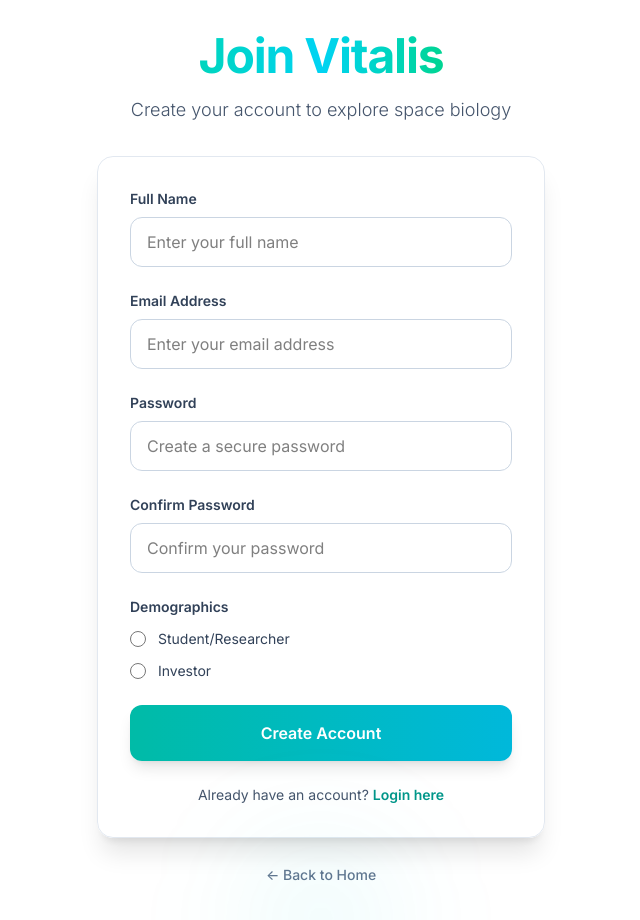
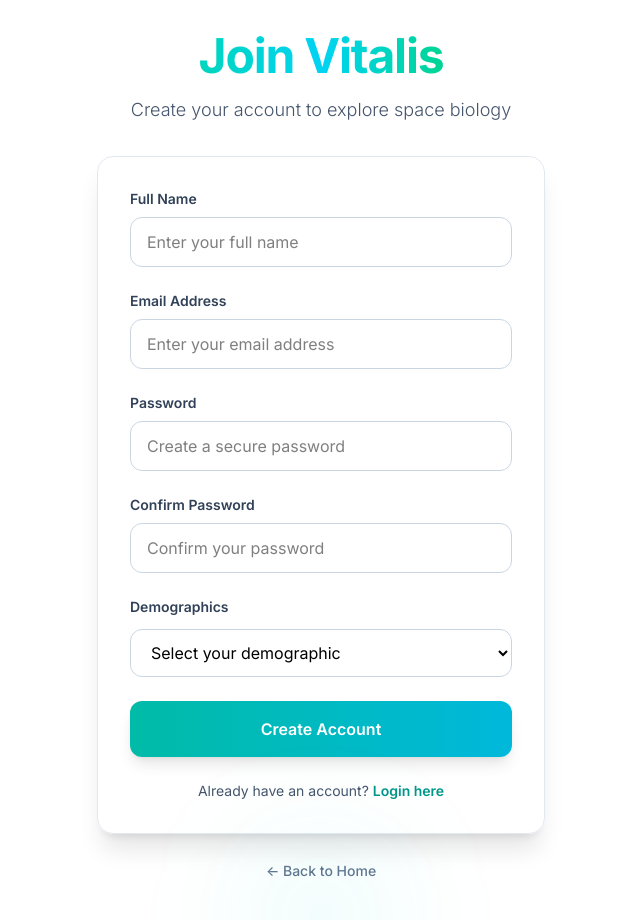
Before and after one commit to ARTariqDev/Vitalis, a Next.js app: page /signup in a window 1280 px wide. Shown: the top 920 px of the page, without its empty margins (319-959 px from the left). Built offline with nearby package versions, Linux system fonts and the light colour scheme.

Commit message:
made login and signup routes backend

```diff
--- a/package.json
+++ b/package.json
@@ -8,9 +8,11 @@
     "start": "next start"
   },
   "dependencies": {
+    "bcryptjs": "^3.0.2",
+    "mongodb": "^6.20.0",
+    "next": "15.5.4",
     "react": "19.1.0",
-    "react-dom": "19.1.0",
-    "next": "15.5.4"
+    "react-dom": "19.1.0"
   },
   "devDependencies": {
     "@tailwindcss/postcss": "^4",
--- /dev/null
+++ b/src/app/api/_db.js
@@ -0,0 +1,24 @@
+import { MongoClient } from 'mongodb';
+
+const uri = process.env.MONGODB_URI;
+const options = {};
+
+let client;
+let clientPromise;
+
+if (!process.env.MONGODB_URI) {
+  throw new Error('Please add your Mongo URI to .env');
+}
+
+if (process.env.NODE_ENV === 'development') {
+  if (!global._mongoClientPromise) {
+    client = new MongoClient(uri, options);
+    global._mongoClientPromise = client.connect();
+  }
+  clientPromise = global._mongoClientPromise;
+} else {
+  client = new MongoClient(uri, options);
+  clientPromise = client.connect();
+}
+
+export default clientPromise;
--- /dev/null
+++ b/src/app/api/login/route.js
@@ -0,0 +1,28 @@
+import clientPromise from '../_db';
+import { NextResponse } from 'next/server';
+import bcrypt from 'bcryptjs';
+
+export async function POST(req) {
+  try {
+    const body = await req.json();
+    const { email, password } = body;
+    if (!email || !password) {
+      return NextResponse.json({ error: 'Missing required fields' }, { status: 400 });
+    }
+    const client = await clientPromise;
+    const db = client.db();
+    const users = db.collection('users');
+    const user = await users.findOne({ email });
+    if (!user) {
+      return NextResponse.json({ error: 'Invalid email or password' }, { status: 401 });
+    }
+    const valid = await bcrypt.compare(password, user.password);
+    if (!valid) {
+      return NextResponse.json({ error: 'Invalid email or password' }, { status: 401 });
+    }
+    // You can add JWT or session logic here
+    return NextResponse.json({ message: 'Login successful', user: { fullName: user.fullName, email: user.email, demographics: user.demographics } });
+  } catch (err) {
+    return NextResponse.json({ error: 'Server error' }, { status: 500 });
+  }
+}
--- /dev/null
+++ b/src/app/api/signup/route.js
@@ -0,0 +1,32 @@
+import clientPromise from '../_db';
+import { NextResponse } from 'next/server';
+import bcrypt from 'bcryptjs';
+
+export async function POST(req) {
+  try {
+    const body = await req.json();
+    const { fullName, email, password, demographics } = body;
+    if (!fullName || !email || !password || !demographics) {
+      return NextResponse.json({ error: 'Missing required fields' }, { status: 400 });
+    }
+    const client = await clientPromise;
+    const db = client.db();
+    const users = db.collection('users');
+    const existing = await users.findOne({ email });
+    if (existing) {
+      return NextResponse.json({ error: 'Email already exists' }, { status: 409 });
+    }
+    const hashedPassword = await bcrypt.hash(password, 10);
+    const user = {
+      fullName,
+      email,
+      password: hashedPassword,
+      demographics,
+      createdAt: new Date()
+    };
+    await users.insertOne(user);
+    return NextResponse.json({ message: 'Account created successfully' }, { status: 201 });
+  } catch (err) {
+    return NextResponse.json({ error: 'Server error' }, { status: 500 });
+  }
+}
--- a/src/app/login/page.js
+++ b/src/app/login/page.js
@@ -203,41 +203,6 @@ export default function LoginPage() {
               )}
             </button>
 
-            {/* Divider */}
-            <div className="relative">
-              <div className="absolute inset-0 flex items-center">
-                <div className="w-full border-t border-slate-300"></div>
-              </div>
-              <div className="relative flex justify-center text-sm">
-                <span className="px-2 bg-white text-slate-500">or</span>
-              </div>
-            </div>
-
-            {/* Social Login Buttons */}
-            <div className="space-y-3">
-              <button
-                type="button"
-                className="w-full px-4 py-3 border border-slate-300 rounded-xl text-slate-700 font-medium hover:bg-slate-50 transition-all duration-300 transform hover:scale-105 active:scale-95 flex items-center justify-center space-x-2"
-              >
-                <svg className="w-5 h-5" viewBox="0 0 24 24">
-                  <path fill="currentColor" d="M22.56 12.25c0-.78-.07-1.53-.2-2.25H12v4.26h5.92c-.26 1.37-1.04 2.53-2.21 3.31v2.77h3.57c2.08-1.92 3.28-4.74 3.28-8.09z"/>
-                  <path fill="currentColor" d="M12 23c2.97 0 5.46-.98 7.28-2.66l-3.57-2.77c-.98.66-2.23 1.06-3.71 1.06-2.86 0-5.29-1.93-6.16-4.53H2.18v2.84C3.99 20.53 7.7 23 12 23z"/>
-                  <path fill="currentColor" d="M5.84 14.09c-.22-.66-.35-1.36-.35-2.09s.13-1.43.35-2.09V7.07H2.18C1.43 8.55 1 10.22 1 12s.43 3.45 1.18 4.93l2.85-2.22.81-.62z"/>
-                  <path fill="currentColor" d="M12 5.38c1.62 0 3.06.56 4.21 1.64l3.15-3.15C17.45 2.09 14.97 1 12 1 7.7 1 3.99 3.47 2.18 7.07l3.66 2.84c.87-2.6 3.3-4.53 6.16-4.53z"/>
-                </svg>
-                <span>Continue with Google</span>
-              </button>
-
-              <button
-                type="button"
-                className="w-full px-4 py-3 border border-slate-300 rounded-xl text-slate-700 font-medium hover:bg-slate-50 transition-all duration-300 transform hover:scale-105 active:scale-95 flex items-center justify-center space-x-2"
-              >
-                <svg className="w-5 h-5" fill="currentColor" viewBox="0 0 24 24">
-                  <path d="M12.017 0C5.396 0 .029 5.367.029 11.987c0 5.079 3.158 9.417 7.618 11.174-.105-.949-.199-2.403.041-3.439.219-.937 1.406-5.957 1.406-5.957s-.359-.72-.359-1.781c0-1.663.967-2.911 2.168-2.911 1.024 0 1.518.769 1.518 1.688 0 1.029-.653 2.567-.992 3.992-.285 1.193.6 2.165 1.775 2.165 2.128 0 3.768-2.245 3.768-5.487 0-2.861-2.063-4.869-5.008-4.869-3.41 0-5.409 2.562-5.409 5.199 0 1.033.394 2.143.889 2.741.099.12.112.225.083.345-.09.375-.293 1.199-.334 1.363-.053.225-.172.271-.402.165-1.495-.69-2.433-2.878-2.433-4.646 0-3.776 2.748-7.252 7.92-7.252 4.158 0 7.392 2.967 7.392 6.923 0 4.135-2.607 7.462-6.233 7.462-1.214 0-2.357-.629-2.748-1.378 0 0-.599 2.282-.744 2.84-.282 1.084-1.064 2.456-1.549 3.235C9.584 23.815 10.77 24.001 12.017 24.001c6.624 0 11.99-5.367 11.99-11.988C24.007 5.367 18.641.001 12.017.001z"/>
-                </svg>
-                <span>Continue with GitHub</span>
-              </button>
-            </div>
 
             {/* Signup Link */}
             <div className="text-center">
--- a/src/app/signup/page.js
+++ b/src/app/signup/page.js
@@ -201,39 +201,24 @@ export default function SignupPage() {
 
             {/* Demographics */}
             <div>
-              <label className="block text-sm font-semibold text-slate-700 mb-3">
+              <label htmlFor="demographics" className="block text-sm font-semibold text-slate-700 mb-3">
                 Demographics
               </label>
-              <div className="space-y-3">
-                <div className="flex items-center">
-                  <input
-                    type="radio"
-                    id="student-researcher"
-                    name="demographics"
-                    value="student-researcher"
-                    checked={formData.demographics === 'student-researcher'}
-                    onChange={handleInputChange}
-                    className="w-4 h-4 text-teal-600 focus:ring-teal-500 focus:ring-2"
-                  />
-                  <label htmlFor="student-researcher" className="ml-3 text-sm text-slate-700 cursor-pointer">
-                    Student/Researcher
-                  </label>
-                </div>
-                <div className="flex items-center">
-                  <input
-                    type="radio"
-                    id="investor"
-                    name="demographics"
-                    value="investor"
-                    checked={formData.demographics === 'investor'}
-                    onChange={handleInputChange}
-                    className="w-4 h-4 text-teal-600 focus:ring-teal-500 focus:ring-2"
-                  />
-                  <label htmlFor="investor" className="ml-3 text-sm text-slate-700 cursor-pointer">
-                    Investor
-                  </label>
-                </div>
-              </div>
+              <select
+                id="demographics"
+                name="demographics"
+                value={formData.demographics}
+                onChange={handleInputChange}
+                className={`w-full px-4 py-3 border rounded-xl focus:outline-none focus:ring-2 focus:ring-teal-500 transition-all duration-300 ${
+                  errors.demographics
+                    ? 'border-red-300 focus:ring-red-500'
+                    : 'border-slate-300 hover:border-teal-300'
+                }`}
+              >
+                <option value="" disabled>Select your demographic</option>
+                <option value="student-researcher">Student/Researcher</option>
+                <option value="investor">Investor</option>
+              </select>
               {errors.demographics && (
                 <p className="mt-1 text-sm text-red-600">{errors.demographics}</p>
               )}
```
Also changed, not shown: 1 other file (tests, documents, lock files or other folders).
